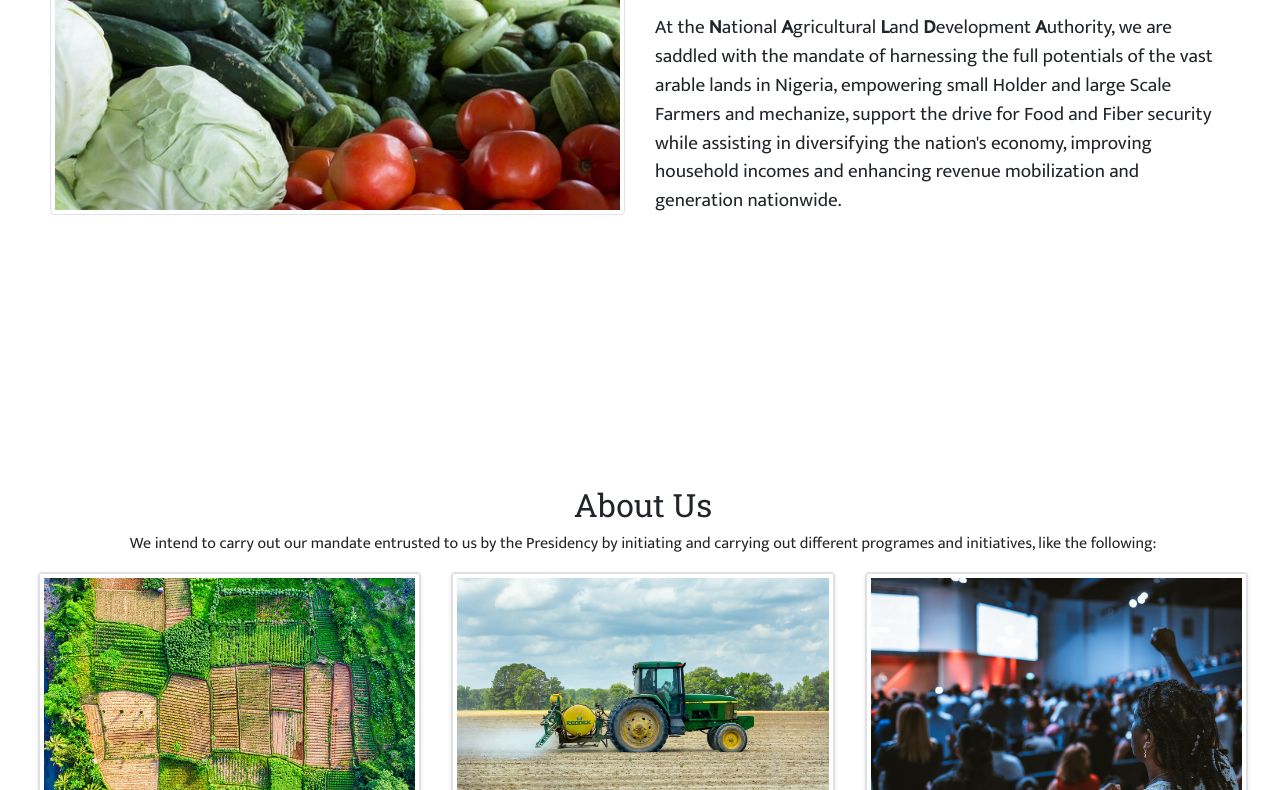
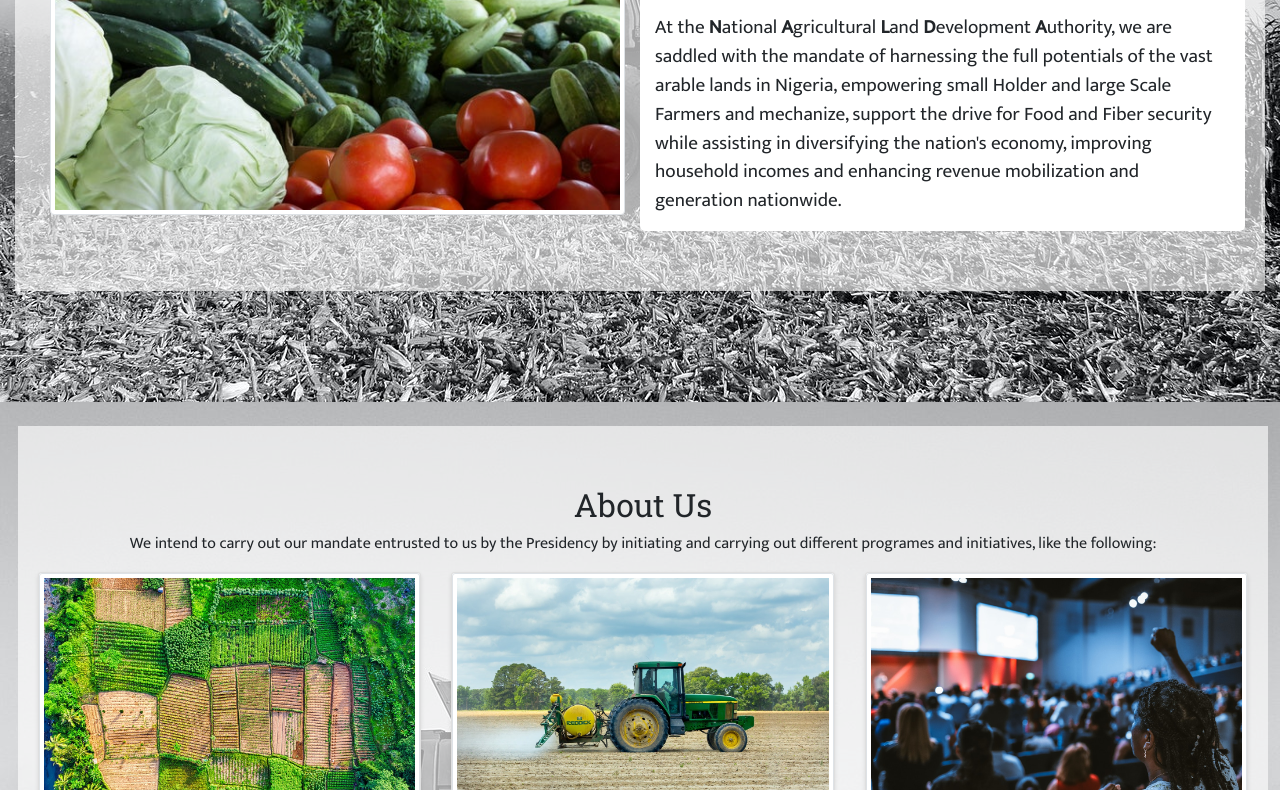
Before and after one commit to Chyma/nalda-app, a plain HTML site: page index.html in a window 1280 px wide. Shown: the part 451-1241 px from the top of the page. Drawn offline with nearby package versions, Linux system fonts and the light colour scheme; files whose address does not match are found by name.

Commit message:
trying the new background image

```diff
--- a/styles/style.css
+++ b/styles/style.css
@@ -2,7 +2,7 @@ body{
     padding: 0;
     margin: 0;
     background-color: rgba(34,34,34,0.6);
-    background: url('assets/Images/harvester.jpg');
+    background-image: url('/harvester.jpg');
     background-repeat: no-repeat;
     background-position: center center;
     background-attachment:fixed;
```
Also changed, not shown: harvester.jpg (added).
